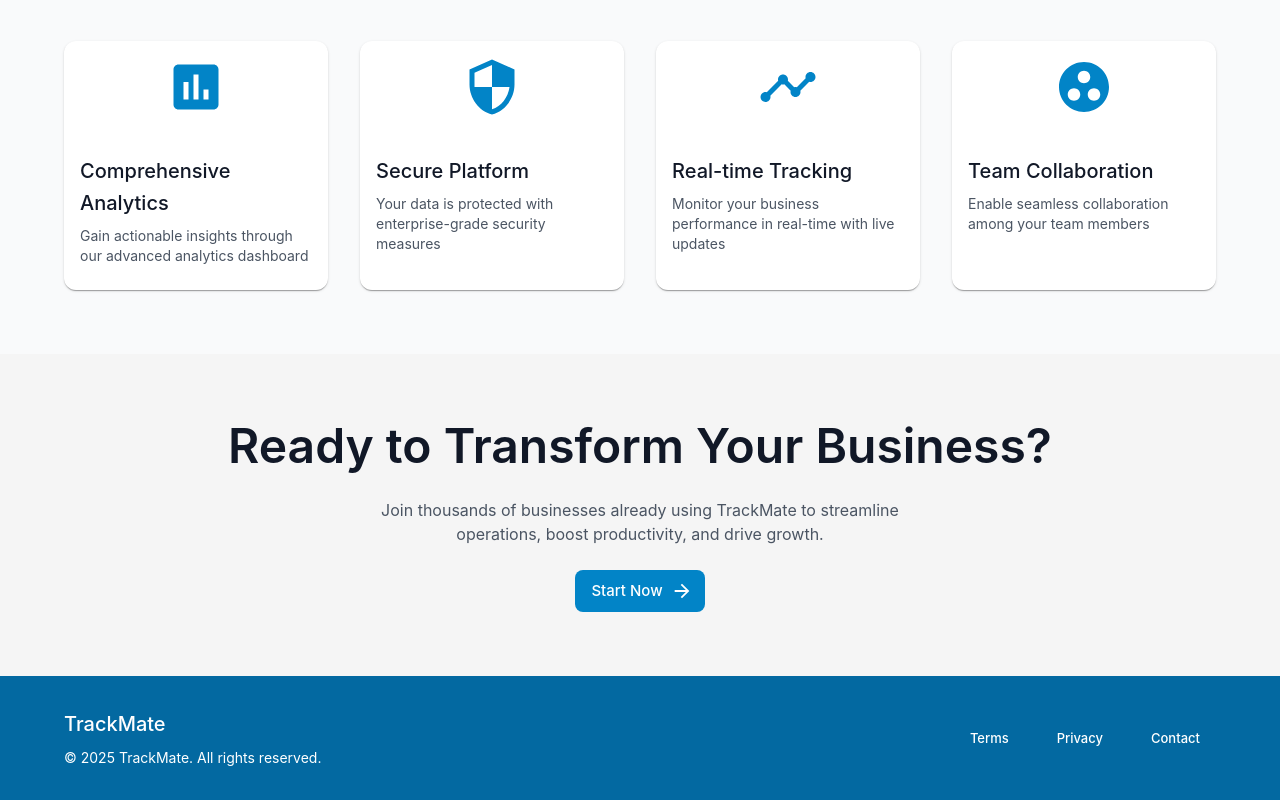
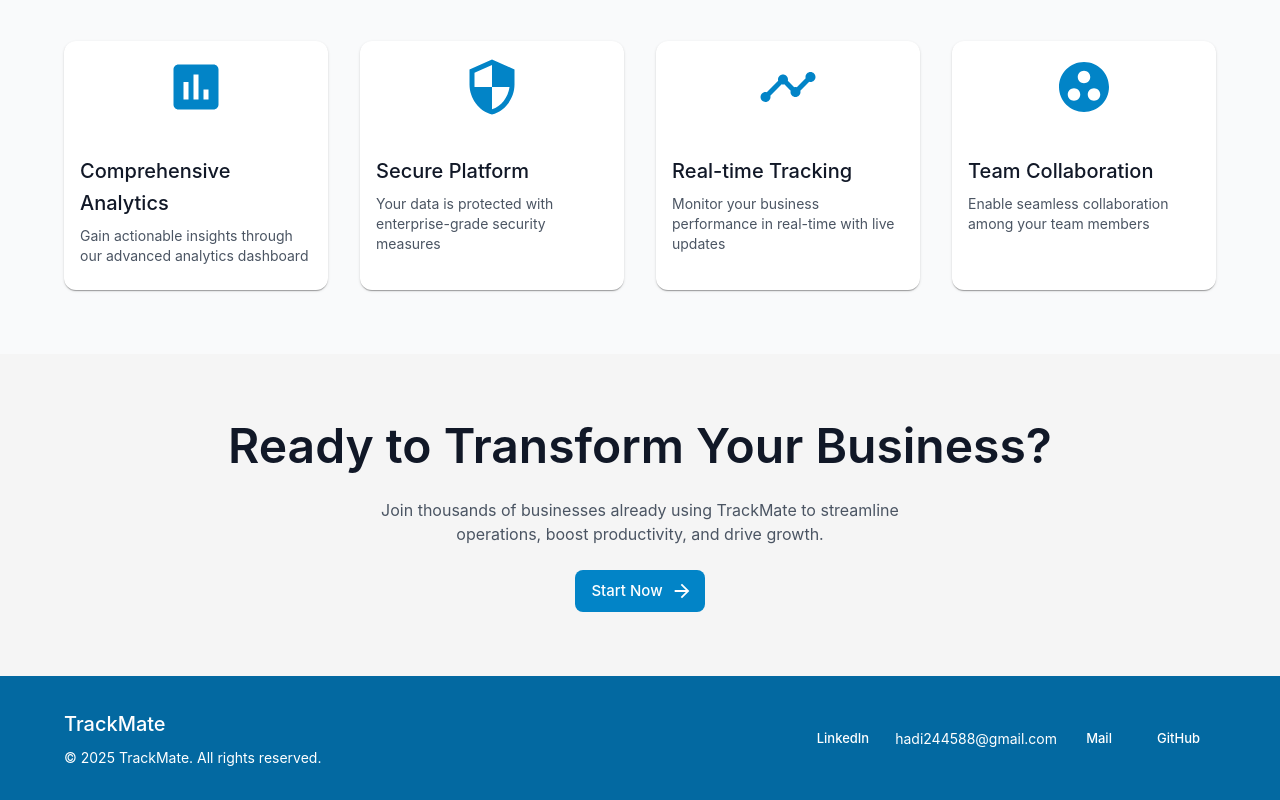
Before and after one commit to Abdulhadialayoub/TrackMate, a React (Vite) app in the folder frontend-web/: page / in a window 1280 px wide. Shown: the part 900-1700 px from the top of the page. Built offline with nearby package versions, Linux system fonts and the light colour scheme.

Commit message:
Update LandingPage.jsx

```diff
--- a/frontend-web/src/pages/LandingPage.jsx
+++ b/frontend-web/src/pages/LandingPage.jsx
@@ -168,9 +168,45 @@ const LandingPage = () => {
             </Grid>
             <Grid item xs={12} md={6} sx={{ display: 'flex', justifyContent: { xs: 'flex-start', md: 'flex-end' } }}>
               <Stack direction="row" spacing={2}>
-                <Button color="inherit" size="small">Terms</Button>
-                <Button color="inherit" size="small">Privacy</Button>
-                <Button color="inherit" size="small">Contact</Button>
+
+               <div style={{ display: 'flex', gap: '10px', alignItems: 'center' }}>
+  {/* LinkedIn Butonu */}
+  <a
+    href="https://www.linkedin.com/in/abdulhadi-eleyy%C3%BCb/"
+    target="_blank"
+    rel="noopener noreferrer"
+    style={{ textDecoration: 'none', color: 'inherit' }}
+  >
+    <Button color="inherit" size="small">
+      LinkedIn
+    </Button>
+  </a>
+
+  {/* Mail Adresi ve Mail Butonu */}
+  <span style={{ fontSize: '0.875rem', color: 'inherit' }}>
+    hadi244588@gmail.com
+  </span>
+  <a
+    href="mailto:hadi244588@gmail.com"
+    style={{ textDecoration: 'none', color: 'inherit' }}
+  >
+    <Button color="inherit" size="small">
+      Mail
+    </Button>
+  </a>
+
+  {/* GitHub Butonu */}
+  <a
+    href="https://github.com/Abdulhadialayoub"
+    target="_blank"
+    rel="noopener noreferrer"
+    style={{ textDecoration: 'none', color: 'inherit' }}
+  >
+    <Button color="inherit" size="small">
+      GitHub
+    </Button>
+  </a>
+</div>
               </Stack>
             </Grid>
           </Grid>
```
